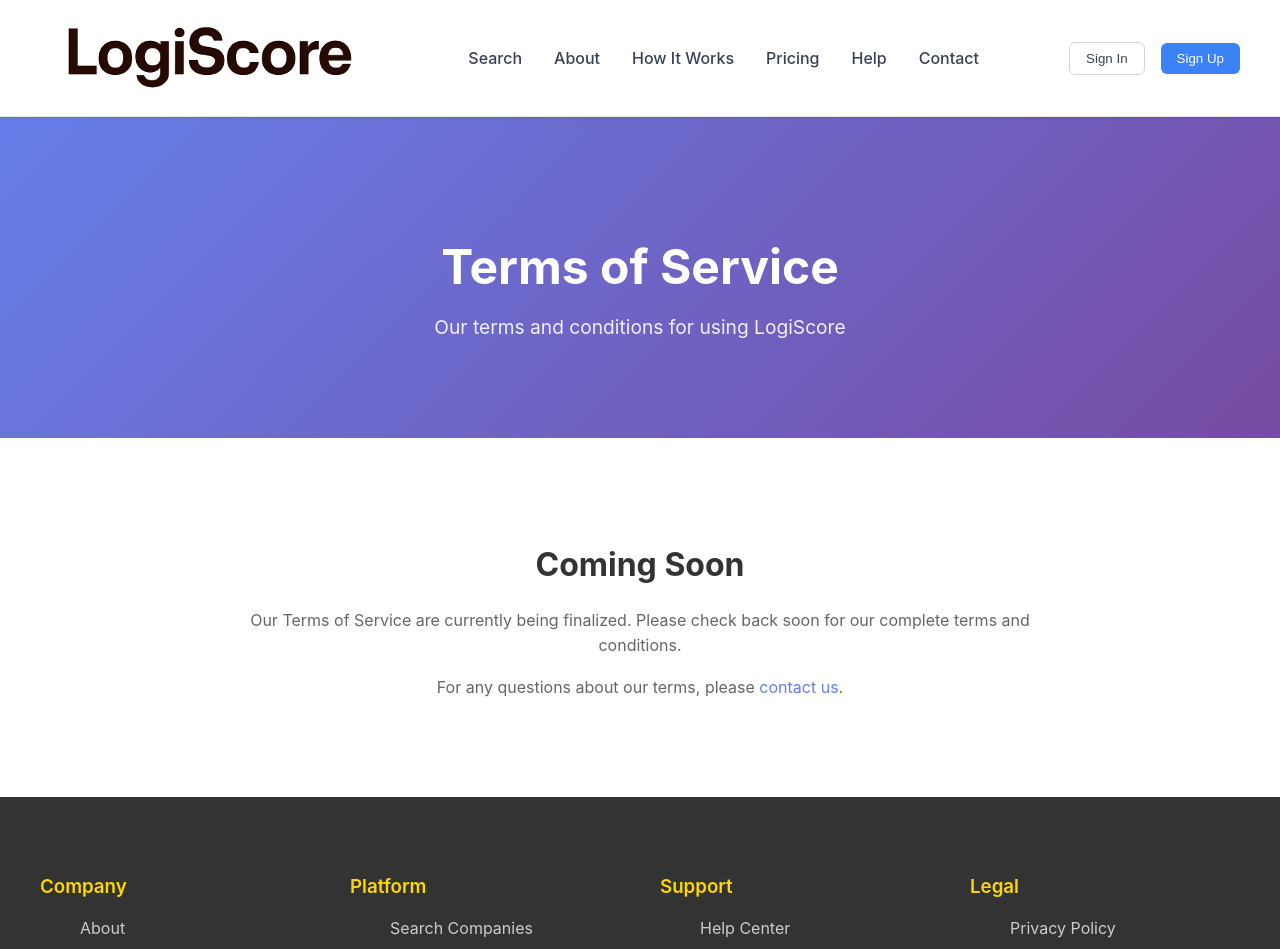
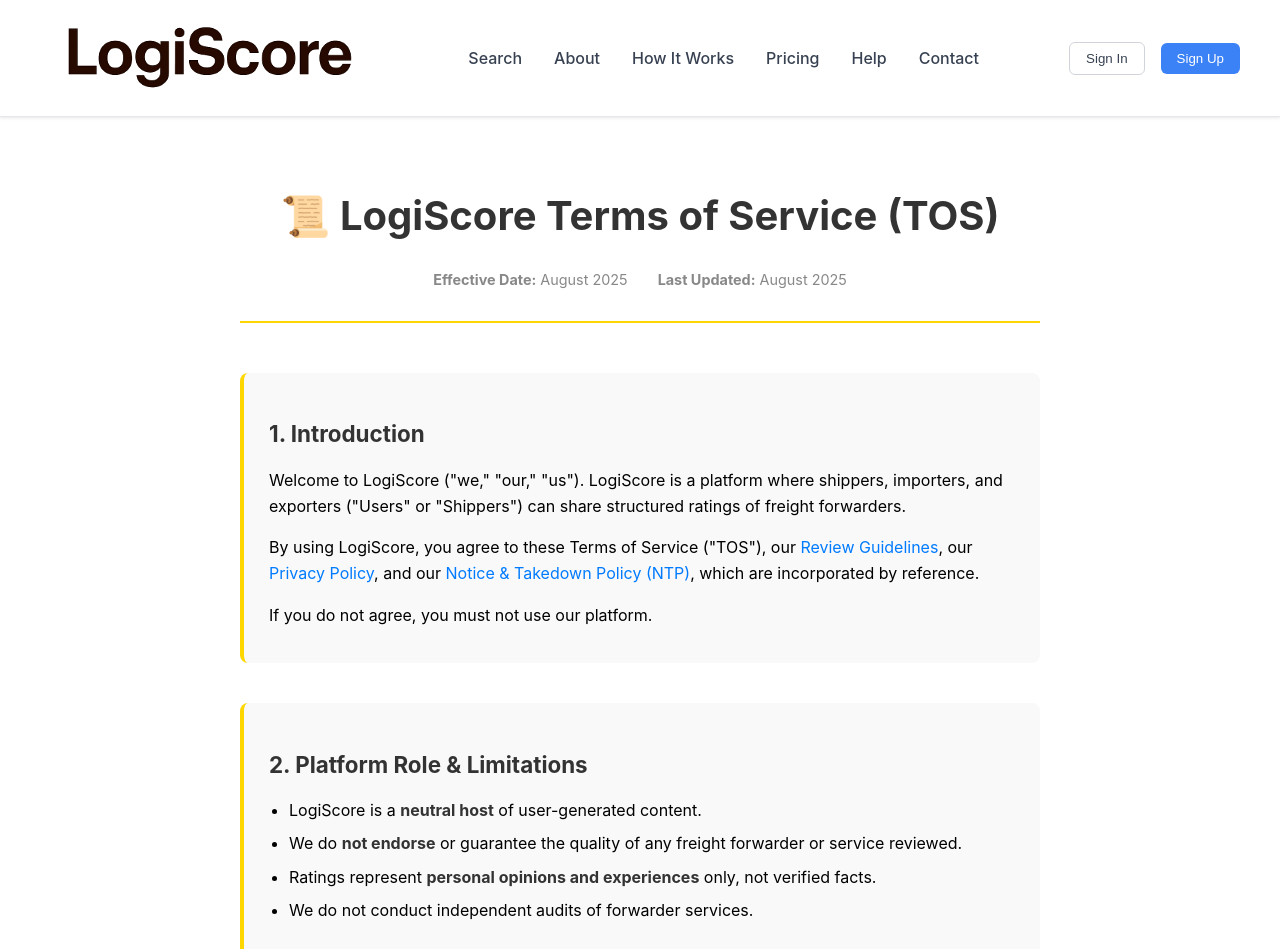
Before and after one commit to LogiScore/frontend, a SvelteKit app: page /terms in a window 1280 px wide. Shown: the top 949 px of the page. Built offline with nearby package versions, Linux system fonts and the light colour scheme; no server answers.

Commit message:
Update Terms of Service page with complete TOS content - replaces placeholder with full legal terms

```diff
--- a/src/routes/terms/+page.svelte
+++ b/src/routes/terms/+page.svelte
@@ -1,79 +1,264 @@
+<script lang="ts">
+  import { onMount } from 'svelte';
+
+  // Set page title
+  onMount(() => {
+    document.title = 'Terms of Service - LogiScore';
+  });
+</script>
+
 <svelte:head>
   <title>Terms of Service - LogiScore</title>
-  <meta name="description" content="Terms of Service for LogiScore" />
+  <meta name="description" content="LogiScore Terms of Service - Complete terms and conditions for using our freight forwarder review platform." />
 </svelte:head>
 
-<main>
-  <section class="hero">
-    <div class="container">
-      <h1>Terms of Service</h1>
-      <p class="hero-subtitle">Our terms and conditions for using LogiScore</p>
+<div class="tos-container">
+  <div class="header">
+    <h1>📜 LogiScore Terms of Service (TOS)</h1>
+    <div class="meta">
+      <span><strong>Effective Date:</strong> August 2025</span>
+      <span><strong>Last Updated:</strong> August 2025</span>
     </div>
-  </section>
+  </div>
 
-  <section class="content">
-    <div class="container">
-      <div class="terms-content">
-        <h2>Coming Soon</h2>
-        <p>Our Terms of Service are currently being finalized. Please check back soon for our complete terms and conditions.</p>
-        <p>For any questions about our terms, please <a href="/contact">contact us</a>.</p>
-      </div>
-    </div>
-  </section>
-</main>
+  <div class="content">
+    <section class="tos-section">
+      <h2>1. Introduction</h2>
+      <p>Welcome to LogiScore ("we," "our," "us"). LogiScore is a platform where shippers, importers, and exporters ("Users" or "Shippers") can share structured ratings of freight forwarders.</p>
+      <p>By using LogiScore, you agree to these Terms of Service ("TOS"), our <a href="/guidelines">Review Guidelines</a>, our <a href="/privacy">Privacy Policy</a>, and our <a href="/notice-takedown">Notice & Takedown Policy (NTP)</a>, which are incorporated by reference.</p>
+      <p>If you do not agree, you must not use our platform.</p>
+    </section>
+
+    <section class="tos-section">
+      <h2>2. Platform Role & Limitations</h2>
+      <ul>
+        <li>LogiScore is a <strong>neutral host</strong> of user-generated content.</li>
+        <li>We do <strong>not endorse</strong> or guarantee the quality of any freight forwarder or service reviewed.</li>
+        <li>Ratings represent <strong>personal opinions and experiences</strong> only, not verified facts.</li>
+        <li>We do not conduct independent audits of forwarder services.</li>
+      </ul>
+    </section>
+
+    <section class="tos-section">
+      <h2>3. User Responsibilities</h2>
+      <p>When using LogiScore, you agree to:</p>
+      <ul>
+        <li>Submit ratings only if based on <strong>genuine service experiences</strong> within the past 24 months.</li>
+        <li>Provide accurate forwarder/branch details.</li>
+        <li>Follow our <a href="/guidelines">Review Guidelines</a>.</li>
+      </ul>
+      <p>You must not:</p>
+      <ul>
+        <li>Submit ratings if you are a <strong>competitor or employee</strong> of the forwarder.</li>
+        <li>Create multiple accounts to manipulate scores.</li>
+        <li>Attempt to remove, suppress, or manipulate ratings outside the <a href="/notice-takedown">Notice & Takedown Policy</a>.</li>
+      </ul>
+    </section>
+
+    <section class="tos-section">
+      <h2>4. Verification of Ratings</h2>
+      <ul>
+        <li>Users may be required to provide proof of shipment (e.g., AWB, Bill of Lading).</li>
+        <li>Verification may apply <strong>once per forwarder per subscription period</strong>.</li>
+        <li>Identifying details are anonymized; documents are not shared with forwarders.</li>
+        <li>Verified users receive a "Verified Shipper" badge.</li>
+      </ul>
+    </section>
+
+    <section class="tos-section">
+      <h2>5. Anonymity & Privacy</h2>
+      <ul>
+        <li>Users may post ratings anonymously.</li>
+        <li>Reviewer identities will not be disclosed unless required by law.</li>
+        <li>Data is handled according to our <a href="/privacy">Privacy Policy</a>.</li>
+      </ul>
+    </section>
+
+    <section class="tos-section">
+      <h2>6. Notice & Takedown (NTP)</h2>
+      <ul>
+        <li>LogiScore provides a formal process for disputing content.</li>
+        <li>Forwarders or third parties may submit removal requests through our <a href="/notice-takedown">Notice & Takedown Policy</a>.</li>
+        <li>The NTP forms part of these Terms. By using LogiScore, you agree to be bound by its provisions.</li>
+      </ul>
+    </section>
+
+    <section class="tos-section">
+      <h2>7. Moderation & Removal</h2>
+      <p>We reserve the right to remove or redact content that:</p>
+      <ul>
+        <li>Violates our <a href="/guidelines">Review Guidelines</a>.</li>
+        <li>Is abusive, unlawful, or clearly not based on a genuine shipment.</li>
+        <li>Contains confidential information (e.g., contract terms, pricing).</li>
+      </ul>
+      <p>Decisions are made according to the NTP.</p>
+    </section>
+
+    <section class="tos-section">
+      <h2>8. Liability & Legal Protections</h2>
+      <ul>
+        <li>LogiScore is <strong>not liable</strong> for user-generated content.</li>
+        <li>Ratings are legally considered <strong>opinions</strong>, not statements of fact.</li>
+        <li>Users are responsible for the content they submit.</li>
+        <li>Where applicable (e.g., U.S. operations), LogiScore relies on <strong>safe harbor protections</strong> such as Section 230 of the Communications Decency Act.</li>
+      </ul>
+    </section>
+
+    <section class="tos-section">
+      <h2>9. Governing Law & Dispute Resolution</h2>
+      <ul>
+        <li>These Terms are governed by the laws of Singapore.</li>
+        <li>Any disputes shall be resolved through <strong>binding arbitration</strong>, unless otherwise required by law.</li>
+      </ul>
+    </section>
+
+    <section class="tos-section">
+      <h2>10. Updates</h2>
+      <p>We may update these Terms periodically. Continued use of LogiScore after updates constitutes acceptance of the revised Terms.</p>
+    </section>
+  </div>
+
+  <div class="footer-actions">
+    <a href="/guidelines" class="btn btn-secondary">Community Guidelines</a>
+    <a href="/privacy" class="btn btn-secondary">Privacy Policy</a>
+    <a href="/legal" class="btn btn-secondary">Legal FAQ</a>
+    <a href="/contact" class="btn btn-primary">Contact Support</a>
+  </div>
+</div>
 
 <style>
-  .hero {
-    background: linear-gradient(135deg, #667eea 0%, #764ba2 100%);
-    color: white;
-    padding: 80px 0;
-    text-align: center;
+  .tos-container {
+    max-width: 800px;
+    margin: 0 auto;
+    padding: 40px 20px;
+    line-height: 1.6;
   }
 
-  .hero h1 {
-    font-size: 3rem;
-    margin-bottom: 1rem;
+  .header {
+    text-align: center;
+    margin-bottom: 50px;
+    padding-bottom: 30px;
+    border-bottom: 2px solid #ffd700;
   }
 
-  .hero-subtitle {
-    font-size: 1.2rem;
-    opacity: 0.9;
+  .header h1 {
+    font-size: 2.5rem;
+    color: #333;
+    margin-bottom: 20px;
   }
 
-  .content {
-    padding: 80px 0;
+  .meta {
+    display: flex;
+    justify-content: center;
+    gap: 30px;
+    font-size: 0.9rem;
+    color: #888;
   }
 
-  .terms-content {
-    max-width: 800px;
-    margin: 0 auto;
-    text-align: center;
+  .tos-section {
+    margin-bottom: 40px;
+    padding: 25px;
+    background: #f9f9f9;
+    border-radius: 8px;
+    border-left: 4px solid #ffd700;
   }
 
-  .terms-content h2 {
+  .tos-section h2 {
     color: #333;
-    margin-bottom: 1.5rem;
-    font-size: 2rem;
+    margin-bottom: 15px;
+    font-size: 1.4rem;
   }
 
-  .terms-content p {
-    color: #666;
-    line-height: 1.6;
-    margin-bottom: 1rem;
+  .tos-section ul {
+    margin: 15px 0;
+    padding-left: 20px;
   }
 
-  .terms-content a {
-    color: #667eea;
+  .tos-section li {
+    margin-bottom: 8px;
+  }
+
+  .tos-section strong {
+    color: #333;
+  }
+
+  .tos-section p {
+    margin-bottom: 10px;
+  }
+
+  .footer-actions {
+    text-align: center;
+    margin-top: 50px;
+    padding-top: 30px;
+    border-top: 1px solid #eee;
+  }
+
+  .btn {
+    display: inline-block;
+    padding: 12px 24px;
+    margin: 0 10px;
+    text-decoration: none;
+    border-radius: 6px;
+    font-weight: 500;
+    transition: all 0.3s ease;
+  }
+
+  .btn-primary {
+    background: #ffd700;
+    color: #333;
+  }
+
+  .btn-primary:hover {
+    background: #ffed4e;
+    transform: translateY(-2px);
+  }
+
+  .btn-secondary {
+    background: #f8f9fa;
+    color: #333;
+    border: 1px solid #dee2e6;
+  }
+
+  .btn-secondary:hover {
+    background: #e9ecef;
+    transform: translateY(-2px);
+  }
+
+  a {
+    color: #007bff;
     text-decoration: none;
   }
 
-  .terms-content a:hover {
+  a:hover {
     text-decoration: underline;
   }
 
   @media (max-width: 768px) {
-    .hero h1 {
+    .tos-container {
+      padding: 20px 15px;
+    }
+
+    .header h1 {
       font-size: 2rem;
+    }
+
+    .meta {
+      flex-direction: column;
+      gap: 10px;
+    }
+
+    .tos-section {
+      padding: 20px;
+    }
+
+    .footer-actions {
+      display: flex;
+      flex-direction: column;
+      gap: 15px;
+    }
+
+    .btn {
+      margin: 0;
     }
   }
 </style>
```
